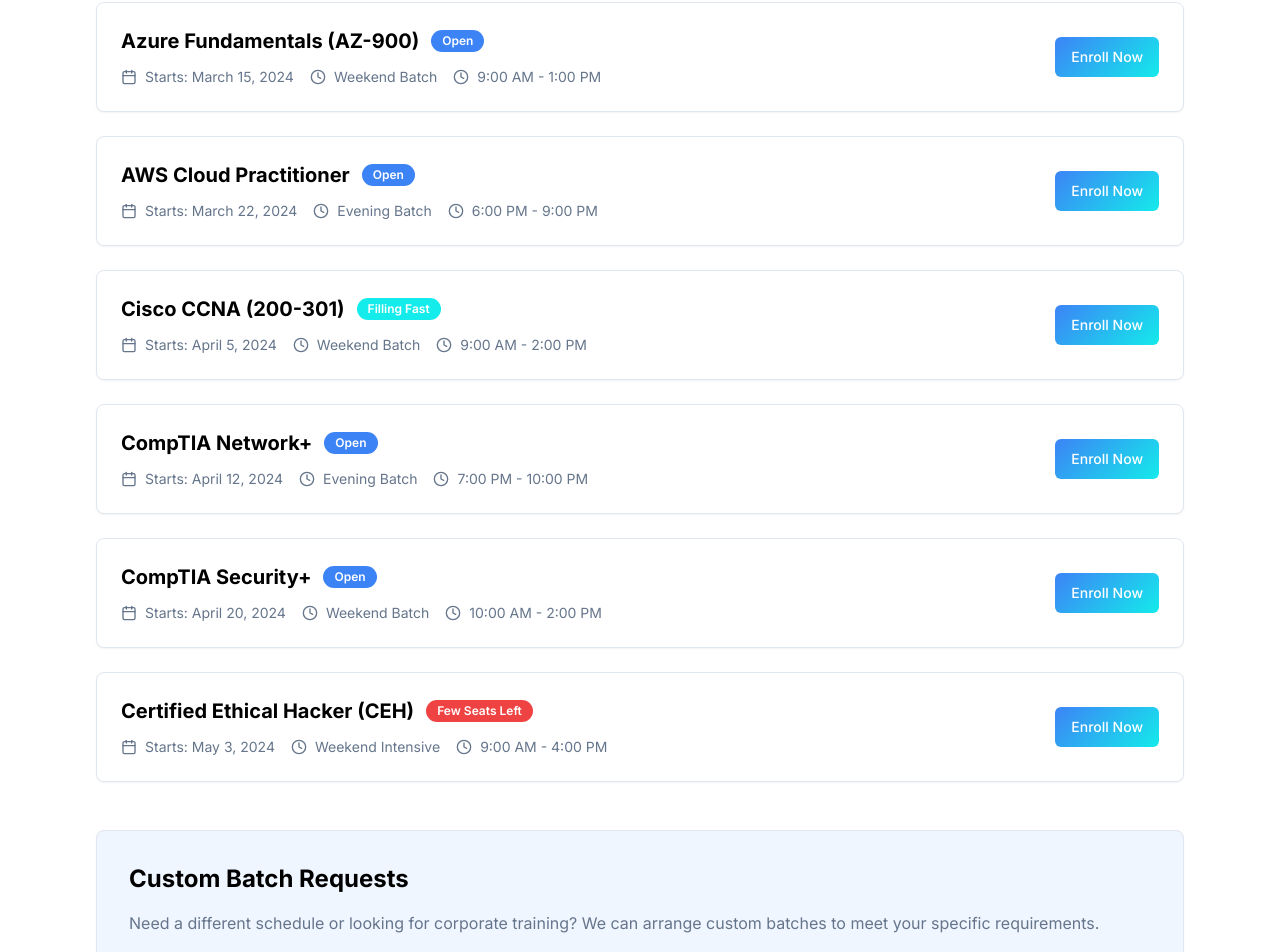
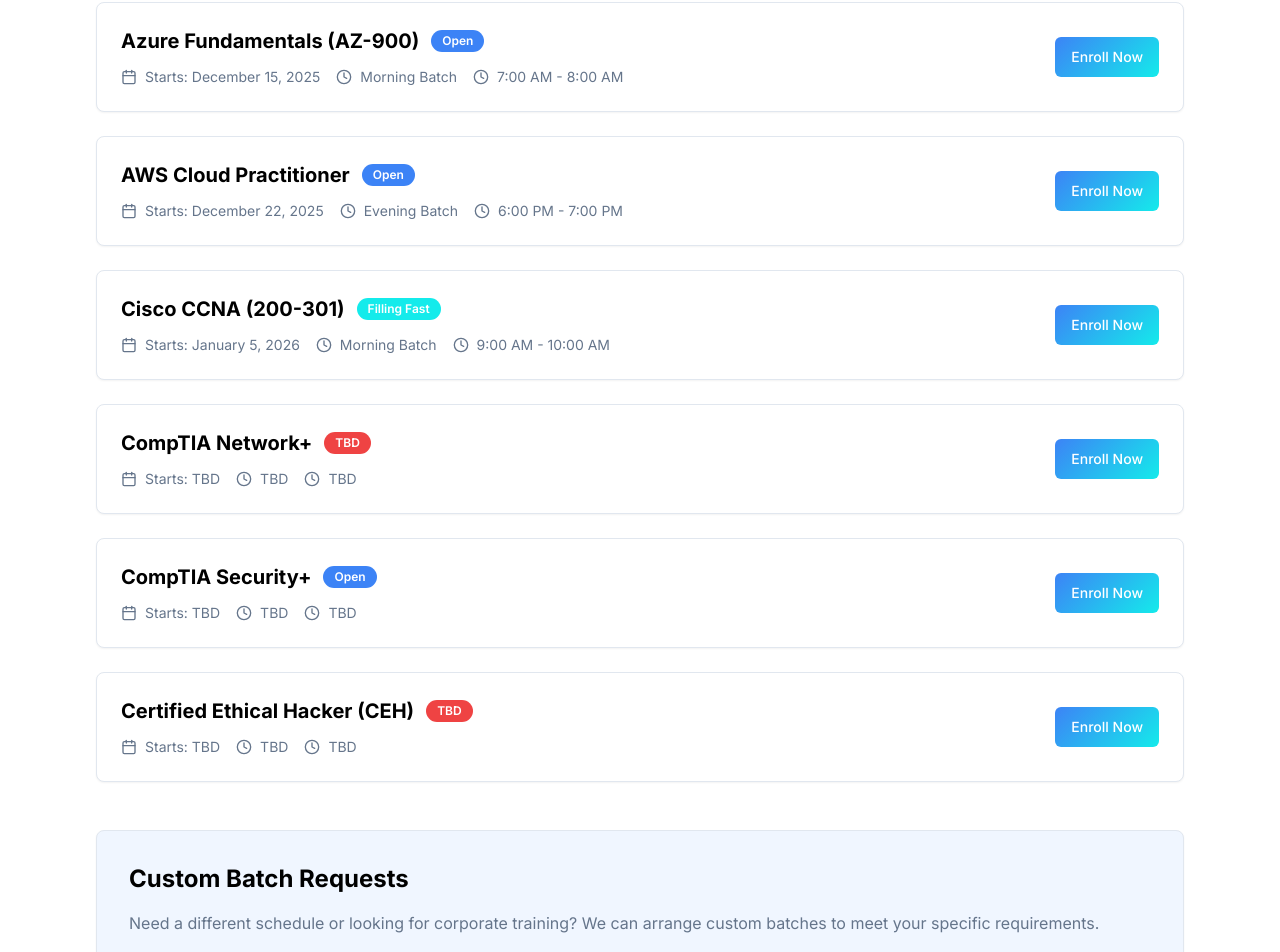
Before and after one commit to mdnowsath/digiflytech, a React (Vite) app: page /schedule in a window 1280 px wide. Shown: the part 355-1307 px from the top of the page. Built offline with nearby package versions, Linux system fonts and the light colour scheme; the HTML template or start-up script is replaced by a standard one.

Commit message:
Update Schedule.tsx

```diff
--- a/src/pages/Schedule.tsx
+++ b/src/pages/Schedule.tsx
@@ -10,45 +10,45 @@ const Schedule = () => {
   const batches = [
     {
       course: "Azure Fundamentals (AZ-900)",
-      startDate: "March 15, 2024",
-      schedule: "Weekend Batch",
-      time: "9:00 AM - 1:00 PM",
+      startDate: "December 15, 2025",
+      schedule: "Morning Batch",
+      time: "7:00 AM - 8:00 AM",
       status: "Open",
     },
     {
       course: "AWS Cloud Practitioner",
-      startDate: "March 22, 2024",
+      startDate: "December 22, 2025",
       schedule: "Evening Batch",
-      time: "6:00 PM - 9:00 PM",
+      time: "6:00 PM - 7:00 PM",
       status: "Open",
     },
     {
       course: "Cisco CCNA (200-301)",
-      startDate: "April 5, 2024",
-      schedule: "Weekend Batch",
-      time: "9:00 AM - 2:00 PM",
+      startDate: "January 5, 2026",
+      schedule: "Morning Batch",
+      time: "9:00 AM - 10:00 AM",
       status: "Filling Fast",
     },
     {
       course: "CompTIA Network+",
-      startDate: "April 12, 2024",
-      schedule: "Evening Batch",
-      time: "7:00 PM - 10:00 PM",
-      status: "Open",
+      startDate: "TBD",
+      schedule: "TBD",
+      time: "TBD",
+      status: "TBD",
     },
     {
       course: "CompTIA Security+",
-      startDate: "April 20, 2024",
-      schedule: "Weekend Batch",
-      time: "10:00 AM - 2:00 PM",
+      startDate: "TBD",
+      schedule: "TBD",
+      time: "TBD",
       status: "Open",
     },
     {
       course: "Certified Ethical Hacker (CEH)",
-      startDate: "May 3, 2024",
-      schedule: "Weekend Intensive",
-      time: "9:00 AM - 4:00 PM",
-      status: "Few Seats Left",
+      startDate: "TBD",
+      schedule: "TBD",
+      time: "TBD",
+      status: "TBD",
     },
   ];
 
```
